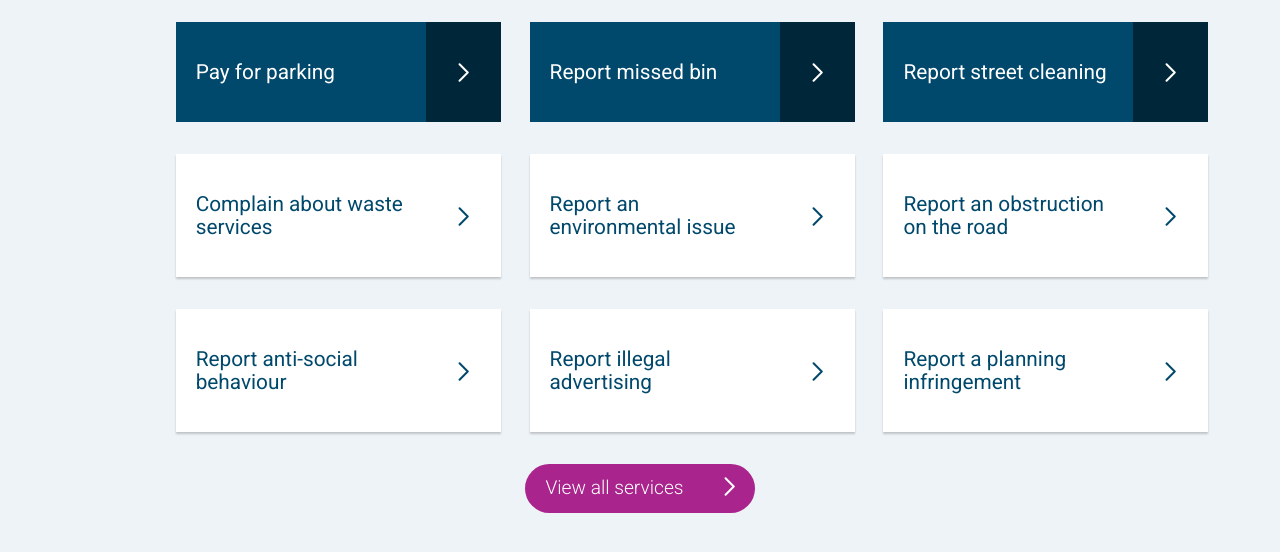
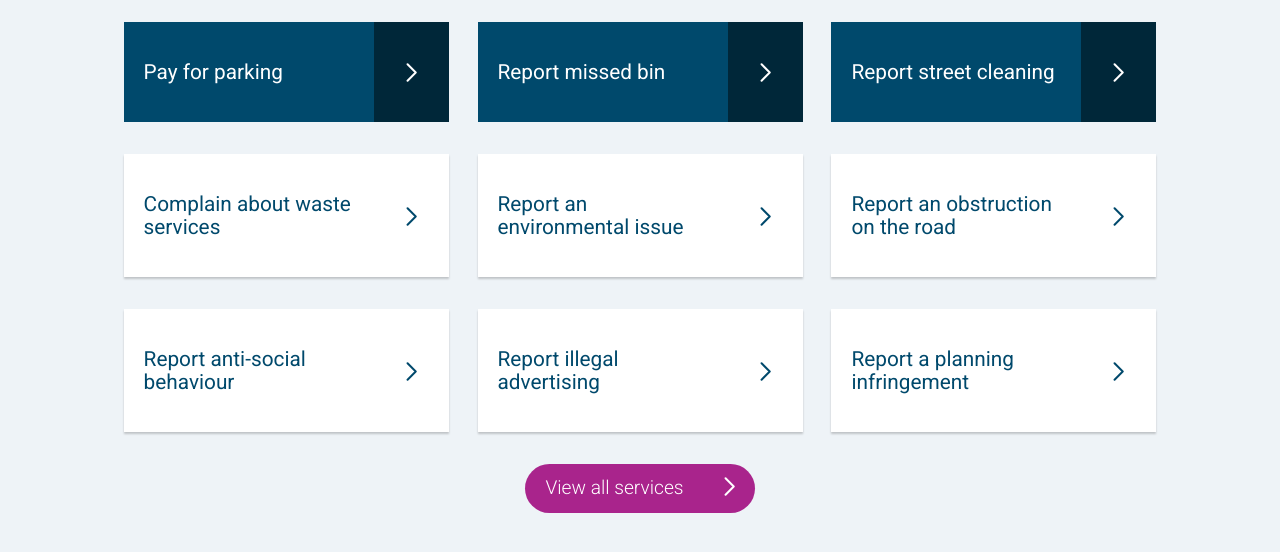
Before and after one commit to yminiawi/broxbourne-chromebase, a website: page app/index.html in a window 1280 px wide. Shown: the part 420-972 px from the top of the page. Drawn offline with nearby package versions, Linux system fonts and the light colour scheme; files that its build step writes are made by us from their sources.

Commit message:
amend columns

```diff
--- a/app/index.html
+++ b/app/index.html
@@ -44,7 +44,7 @@
 
       <!-- PRIMARY CTA ROW -->
       <div class="row ctas">
-        <div class="col-11 offset-1">
+        <div class="col-12">
           <button class="p-cta">
             <h2 class="p-cta-text">Pay for parking</h2>
             <div class="p-cta-icon">
@@ -88,7 +88,7 @@
 
       <!-- SECONDARY CTAS -->
       <div class="row ctas">
-        <div class="col-11 offset-1">
+        <div class="col-12">
           <button class="s-cta">
             <h2 class="s-cta-text">Complain about waste services</h2>
             <div class="s-cta-icon">
@@ -131,7 +131,7 @@
       </div><!-- end of row -->
 
       <div class="row ctas">
-        <div class="col-11 offset-1">
+        <div class="col-12">
           <button class="s-cta">
             <h2 class="s-cta-text">Report anti-social behaviour</h2>
             <div class="s-cta-icon">
```
